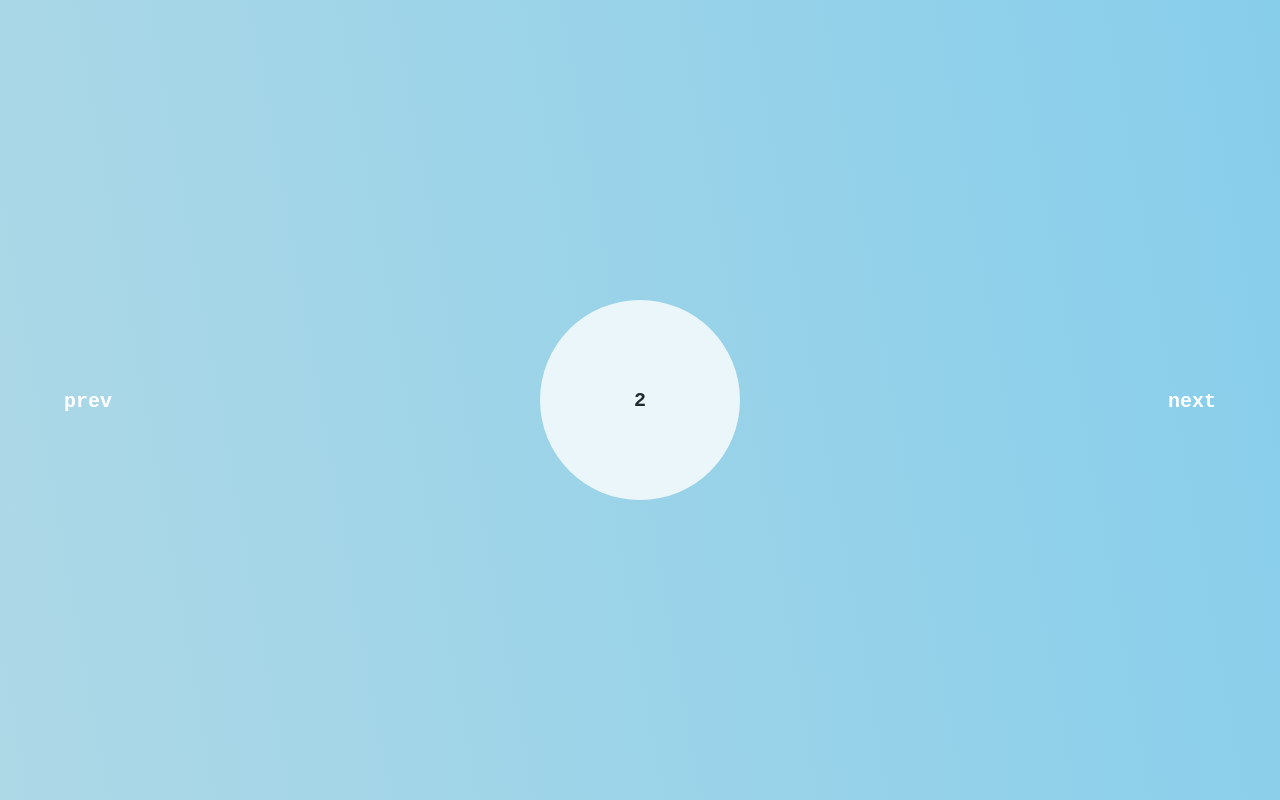
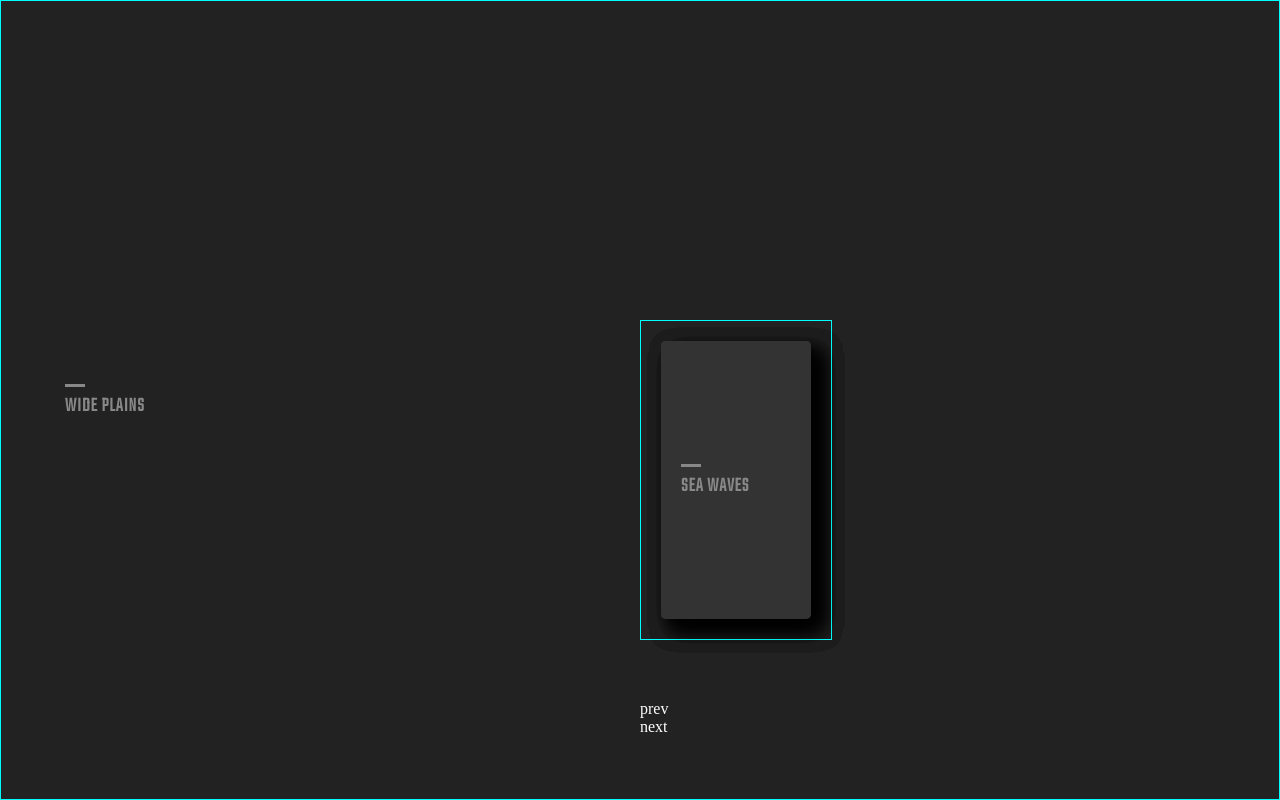
Before and after one commit to carrottechplus/motion_2d, a plain HTML site: page index.html in a window 1280 px wide. Drawn offline with Linux system fonts and the light colour scheme.

Commit message:
list-motion 페이지 세팅 및 스타일링

```diff
--- a/index.html
+++ b/index.html
@@ -3,20 +3,69 @@
 
 <head>
   <meta charset="UTF-8">
+  <meta http-equiv="X-UA-Compatible" content="IE=edge">
   <meta name="viewport" content="width=device-width, initial-scale=1.0">
   <link rel="stylesheet" href="css/style.css">
+  <title>Document</title>
   <script defer src="main.js"></script>
-  <title>Document</title>
 </head>
 
 <body>
-  <section>
-    <article>1</article>
-    <article>2</article>
-    <article>3</article>
-  </section>
-  <button type="button" class="prev">prev</button>
-  <button type="button" class="next">next</button>
+  <main>
+    <p>What's the Rush!! <br>Calm down...</p>
+    <ul class="list">
+      <li>
+        <div class="inner">
+          <h2>CALM VALLEY</h2>
+        </div>
+      </li>
+      <li>
+        <div class="inner">
+          <h2>WIDE PLAINS</h2>
+        </div>
+      </li>
+      <li>
+        <div class="inner">
+          <h2>CALM LAKE</h2>
+        </div>
+      </li>
+      <li>
+        <div class="inner">
+          <h2>ROADSIDE</h2>
+        </div>
+      </li>
+      <li>
+        <div class="inner">
+          <h2>MOUNTAIN</h2>
+        </div>
+      </li>
+      <li>
+        <div class="inner">
+          <h2>LANDSCAPE</h2>
+        </div>
+      </li>
+      <li>
+        <div class="inner">
+          <h2>GRASSLAND</h2>
+        </div>
+      </li>
+      <li>
+        <div class="inner">
+          <h2>SEA WAVES</h2>
+        </div>
+      </li>
+    </ul>
+
+    <nav class="navi">
+      <p class="prev">
+        <span>prev</span>
+      </p>
+
+      <p class="next">
+        <span>next</span>
+      </p>
+    </nav>
+  </main>
 </body>
 
 </html>
--- a/main.js
+++ b/main.js
@@ -1,12 +1,13 @@
-const frame = document.querySelector('section');
-const boxs = frame.querySelectorAll('article');
-const prev = document.querySelector('.prev');
-const next = document.querySelector('.next');
+// test.html 관련 js
+// const frame = document.querySelector('section');
+// const boxs = frame.querySelectorAll('article');
+// const prev = document.querySelector('.prev');
+// const next = document.querySelector('.next');
 
-next.addEventListener('click', () => {
-	frame.append(frame.firstElementChild);
-});
+// next.addEventListener('click', () => {
+// 	frame.append(frame.firstElementChild);
+// });
 
-prev.addEventListener('click', () => {
-	frame.prepend(frame.lastElementChild);
-});
+// prev.addEventListener('click', () => {
+// 	frame.prepend(frame.lastElementChild);
+// });
--- a/scss/style.scss
+++ b/scss/style.scss
@@ -1,44 +1,56 @@
 @import 'reset';
+@import url('https://fonts.googleapis.com/css2?family=Teko:wght@300&display=swap');
 
-section {
+// test.html 관련 css
+/* section {
 	width: 100%;
 	height: 100vh;
 	background: linear-gradient(80deg, lightblue, skyblue);
 	overflow: hidden;
 	position: relative;
+	perspective: 600px;
 
 	article {
-		width: 200px;
-		height: 200px;
+		width: 800px;
+		height: 500px;
 		background: white;
-		border-radius: 50%;
+		font-weight: bold;
+		font-size: 20px;
+		font-family: monospace;
 
 		display: flex;
 		align-items: center;
 		justify-content: center;
-		font-weight: bold;
-		font-size: 20px;
-		font-family: monospace;
 		position: absolute;
 		top: 50%;
 		left: 50%;
-		margin-left: -100px;
-		margin-top: -100px;
-		transition: 0.5s;
+		margin-left: -400px;
+		margin-top: -250px;
+		transition: 1s;
 
 		&:nth-of-type(1) {
 			opacity: 0;
-			transform: translateY(-100%) scale(0.3);
+			transform: translate(-200%, -200%) rotateY(80deg) scale(0.1);
 		}
 
 		&:nth-of-type(2) {
-			opacity: 0.8;
-			transform: translateY(0%) scale(1);
+			opacity: 0.4;
+			transform: translate(-100%, -100%) rotateY(40deg) scale(0.3);
 		}
 
 		&:nth-of-type(3) {
+			opacity: 0.8;
+			transform: translate(0%, 0%) rotateY(0deg) scale(1);
+		}
+
+		&:nth-of-type(4) {
+			opacity: 0.4;
+			transform: translate(100%, 100%) rotateY(-40deg) scale(0.3);
+		}
+
+		&:nth-of-type(5) {
 			opacity: 0;
-			transform: translateY(100%) scale(0.3);
+			transform: translate(200%, 200%) rotateY(-90deg) scale(0.1);
 		}
 	}
 }
@@ -48,13 +60,17 @@ button {
 	top: 50%;
 	margin-top: -10px;
 	background: transparent;
-	border: 0;
+	border: 1px solid white;
+	border-radius: 50%;
+	width: 80px;
+	height: 80px;
+	line-height: 79px;
 	color: white;
 	cursor: pointer;
 	font-weight: bold;
 	font-size: 20px;
 	font-family: monospace;
-
+	transition: border-color 1s;
 	&.prev {
 		left: 5%;
 	}
@@ -62,4 +78,94 @@ button {
 	&.next {
 		right: 5%;
 	}
+
+	&:hover {
+		border-color: blue;
+	}
+} */
+main {
+	width: 100%;
+	height: 100vh;
+	background: #111;
+	position: relative;
+	overflow: hidden;
+
+	.list {
+		li {
+			width: 15vw;
+			height: 40vh;
+			padding: 20px;
+			border: 1px solid aqua;
+			position: absolute;
+			top: 40%;
+			left: 50%;
+			z-index: 3;
+
+			.inner {
+				overflow: hidden;
+				display: flex;
+				align-items: center;
+				width: 100%;
+				height: 100%;
+				padding: 20px;
+				background: #333;
+				border-radius: 5px;
+				box-shadow: 10px 10px 20px rgba(0, 0, 0, 0.5);
+
+				h2 {
+					font: bold 20px/1 'Teko';
+					color: #888;
+					letter-spacing: 1px;
+
+					&::before {
+						content: '';
+						display: block;
+						width: 20px;
+						height: 3px;
+						background: #888;
+						margin-bottom: 10px;
+					}
+				}
+			}
+		}
+
+		// 순서별 li의 위치 및 크기.
+		// 첫번째 패널 : 기존에 활성화 되었다가 사라질 패널
+		li:nth-of-type(1) {
+			top: 0;
+			left: 0;
+			width: 100%;
+			height: 100%;
+			padding: 0;
+			border: 0;
+			opacity: 0;
+			z-index: 1;
+			transform: scale(2);
+		}
+		// 두번째 패널 : 리스트에서 활성화되는 패털
+		li:nth-of-type(2) {
+			top: 0;
+			left: 0;
+			width: 100%;
+			height: 100%;
+			padding: 0;
+			z-index: 2;
+			transform: scale(1);
+
+			.inner {
+				background: #222;
+				box-shadow: none;
+				border-radius: 0;
+				padding: 5vw;
+			}
+		}
+	}
+
+	.navi {
+		position: absolute;
+		bottom: 5vw;
+		left: 50%;
+		color: white;
+		z-index: 3;
+	}
 }
```
Also changed, not shown: test.html (added, +24 -0 lines), css/style.css, 1 other file.
